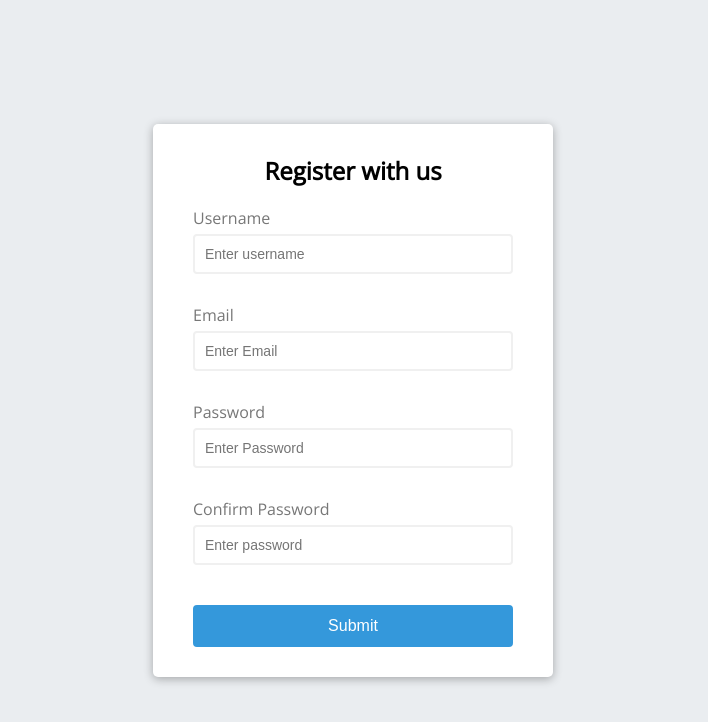
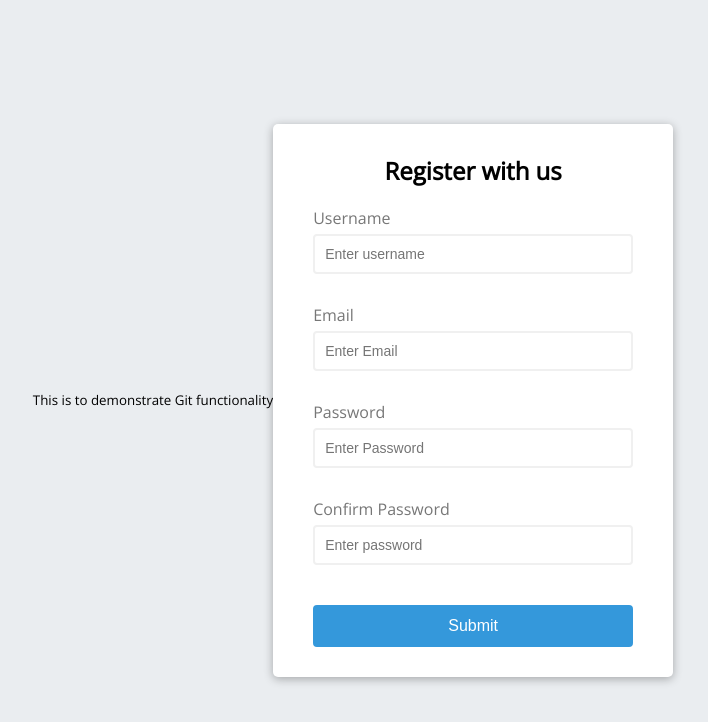
Before and after one commit to VardhanKottamasu/Web-Proj, a plain HTML site: page index.html in a window 1280 px wide. Shown: the whole page, without its empty margins (287-995 px from the left). Drawn offline with nearby package versions, Linux system fonts and the light colour scheme.

Commit message:
Second change

```diff
--- a/index.html
+++ b/index.html
@@ -10,6 +10,8 @@
 </head>
 
 <body>
+
+    <small>This is to demonstrate Git functionality</small>
 
     <div class="container">
         <form id="form" class="form">
```
